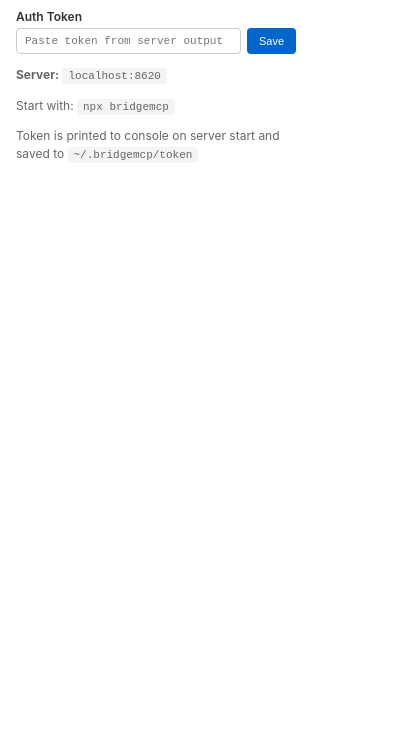
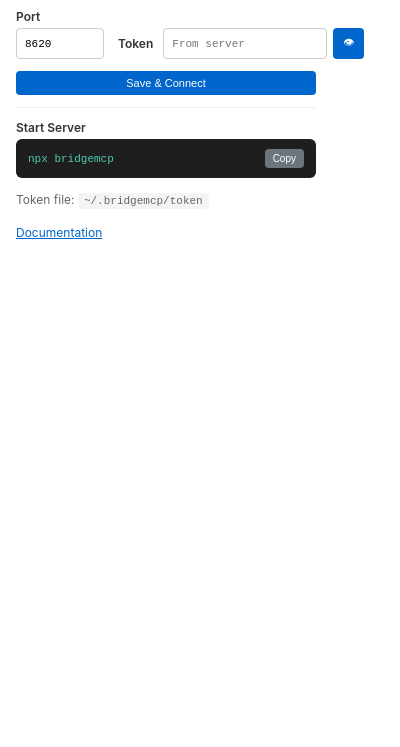
Before and after one commit to cobrahjh/bridgemcp, a browser extension: page extension/popup.html in a window 400 px wide. Shown: the part 96-843 px from the top of the page. Drawn offline with Linux system fonts and the light colour scheme.

Commit message:
v1.0.3: Add custom port config, copy button, show/hide token

```diff
--- a/extension/popup.html
+++ b/extension/popup.html
@@ -3,7 +3,7 @@
 <head>
   <style>
     body {
-      width: 280px;
+      width: 300px;
       padding: 16px;
       font-family: -apple-system, BlinkMacSystemFont, 'Segoe UI', Roboto, sans-serif;
       margin: 0;
@@ -28,21 +28,21 @@
       background: #f8d7da;
       color: #721c24;
     }
-    .token-section {
+    .section {
       margin-bottom: 12px;
     }
-    .token-section label {
+    .section label {
       display: block;
       font-size: 12px;
       font-weight: 600;
       margin-bottom: 4px;
       color: #333;
     }
-    .token-row {
+    .input-row {
       display: flex;
       gap: 6px;
     }
-    .token-row input {
+    .input-row input {
       flex: 1;
       padding: 6px 8px;
       border: 1px solid #ccc;
@@ -50,17 +50,26 @@
       font-size: 11px;
       font-family: monospace;
     }
-    .token-row button {
-      padding: 6px 12px;
+    .input-row button, .copy-btn {
+      padding: 6px 10px;
       border: none;
       border-radius: 4px;
       background: #0066cc;
       color: white;
       font-size: 11px;
       cursor: pointer;
+      white-space: nowrap;
     }
-    .token-row button:hover {
+    .input-row button:hover, .copy-btn:hover {
       background: #0052a3;
+    }
+    .copy-btn {
+      background: #6c757d;
+      font-size: 10px;
+      padding: 4px 8px;
+    }
+    .copy-btn:hover {
+      background: #5a6268;
     }
     .token-saved {
       font-size: 11px;
@@ -68,10 +77,27 @@
       margin-top: 4px;
       display: none;
     }
+    .cmd-box {
+      background: #1e1e1e;
+      color: #d4d4d4;
+      padding: 10px 12px;
+      border-radius: 6px;
+      font-family: monospace;
+      font-size: 12px;
+      display: flex;
+      justify-content: space-between;
+      align-items: center;
+      margin-top: 4px;
+    }
+    .cmd-box code {
+      background: none;
+      padding: 0;
+      color: #4ec9b0;
+    }
     .info {
       font-size: 12px;
       color: #666;
-      line-height: 1.5;
+      line-height: 1.6;
     }
     code {
       background: #f4f4f4;
@@ -82,24 +108,47 @@
     a {
       color: #0066cc;
     }
+    .divider {
+      height: 1px;
+      background: #eee;
+      margin: 12px 0;
+    }
   </style>
 </head>
 <body>
-  <h1>BridgeMCP</h1>
+  <h1>🐍 BridgeMCP</h1>
   <div id="status" class="status disconnected">Checking...</div>
-  <div class="token-section">
-    <label for="token">Auth Token</label>
-    <div class="token-row">
-      <input type="password" id="token" placeholder="Paste token from server output">
-      <button id="saveToken">Save</button>
+
+  <div class="section">
+    <label for="port">Port</label>
+    <div class="input-row">
+      <input type="text" id="port" value="8620" style="width: 70px; flex: none;">
+      <label for="token" style="margin: auto 4px auto 8px; font-weight: 600;">Token</label>
+      <input type="password" id="token" placeholder="From server">
+      <button id="toggleToken" title="Show/hide">👁</button>
     </div>
-    <div id="tokenSaved" class="token-saved">Token saved. Reconnecting...</div>
   </div>
+
+  <div class="input-row" style="margin-bottom: 8px;">
+    <button id="saveToken" style="flex:1;">Save & Connect</button>
+  </div>
+  <div id="tokenSaved" class="token-saved">Saved. Reconnecting...</div>
+
+  <div class="divider"></div>
+
+  <div class="section">
+    <label>Start Server</label>
+    <div class="cmd-box">
+      <code id="cmdText">npx bridgemcp</code>
+      <button class="copy-btn" id="copyCmd">Copy</button>
+    </div>
+  </div>
+
   <div class="info">
-    <p><strong>Server:</strong> <code>localhost:8620</code></p>
-    <p>Start with: <code>npx bridgemcp</code></p>
-    <p>Token is printed to console on server start and saved to <code>~/.bridgemcp/token</code></p>
+    <p>Token file: <code>~/.bridgemcp/token</code></p>
+    <p><a href="https://cobrahjh.github.io/bridgemcp/docs.html" target="_blank">Documentation</a></p>
   </div>
+
   <script src="popup.js"></script>
 </body>
 </html>
--- a/extension/popup.js
+++ b/extension/popup.js
@@ -1,29 +1,72 @@
-// Load saved token
-chrome.storage.local.get('bridgemcpToken', (data) => {
+// Update command text based on port
+function updateCmdText() {
+    const port = document.getElementById('port').value.trim() || '8620';
+    const cmdEl = document.getElementById('cmdText');
+    cmdEl.textContent = port === '8620' ? 'npx bridgemcp' : `BRIDGEMCP_PORT=${port} npx bridgemcp`;
+}
+
+// Load saved settings
+chrome.storage.local.get(['bridgemcpToken', 'bridgemcpPort'], (data) => {
+    if (data.bridgemcpToken) {
+        document.getElementById('token').value = data.bridgemcpToken;
+    }
+    document.getElementById('port').value = data.bridgemcpPort || '8620';
+    updateCmdText();
+});
+
+// Update command when port changes
+document.getElementById('port').addEventListener('input', updateCmdText);
+
+// Toggle token visibility
+document.getElementById('toggleToken').addEventListener('click', () => {
     const tokenInput = document.getElementById('token');
-    if (data.bridgemcpToken) {
-        tokenInput.value = data.bridgemcpToken;
+    const btn = document.getElementById('toggleToken');
+    if (tokenInput.type === 'password') {
+        tokenInput.type = 'text';
+        btn.textContent = '🙈';
+    } else {
+        tokenInput.type = 'password';
+        btn.textContent = '👁';
     }
 });
 
-// Save token
+// Save settings
 document.getElementById('saveToken').addEventListener('click', () => {
     const token = document.getElementById('token').value.trim();
-    chrome.storage.local.set({ bridgemcpToken: token }, () => {
+    const port = document.getElementById('port').value.trim() || '8620';
+
+    chrome.storage.local.set({ bridgemcpToken: token, bridgemcpPort: port }, () => {
         const savedMsg = document.getElementById('tokenSaved');
         savedMsg.style.display = 'block';
         setTimeout(() => { savedMsg.style.display = 'none'; }, 3000);
+        // Trigger reconnect with new settings
+        chrome.runtime.sendMessage({ type: 'reconnect' });
+    });
+});
+
+// Copy server command
+document.getElementById('copyCmd').addEventListener('click', () => {
+    const port = document.getElementById('port').value.trim() || '8620';
+    const cmd = port === '8620' ? 'npx bridgemcp' : `BRIDGEMCP_PORT=${port} npx bridgemcp`;
+    navigator.clipboard.writeText(cmd).then(() => {
+        const btn = document.getElementById('copyCmd');
+        btn.textContent = 'Copied!';
+        setTimeout(() => { btn.textContent = 'Copy'; }, 2000);
     });
 });
 
 // Check connection status
+function checkStatus() {
     chrome.runtime.sendMessage({ type: 'status' }, (response) => {
         const statusEl = document.getElementById('status');
         if (response?.connected) {
             statusEl.textContent = 'Connected';
             statusEl.className = 'status connected';
         } else {
-        statusEl.textContent = 'Disconnected - Start server with: npx bridgemcp';
+            statusEl.textContent = 'Disconnected';
             statusEl.className = 'status disconnected';
         }
     });
+}
+
+checkStatus();
--- a/package.json
+++ b/package.json
@@ -1,6 +1,6 @@
 {
   "name": "bridgemcp",
-  "version": "1.0.2",
+  "version": "1.0.3",
   "description": "Browser automation via MCP and HTTP. Control Chrome from Claude, Cursor, VS Code, or any HTTP client.",
   "main": "src/index.js",
   "bin": {
```
Also changed, not shown: extension/background.js (+25 -3 lines), extension/manifest.json, 1 other file. Lines whose indentation alone changed are shown as unchanged.
